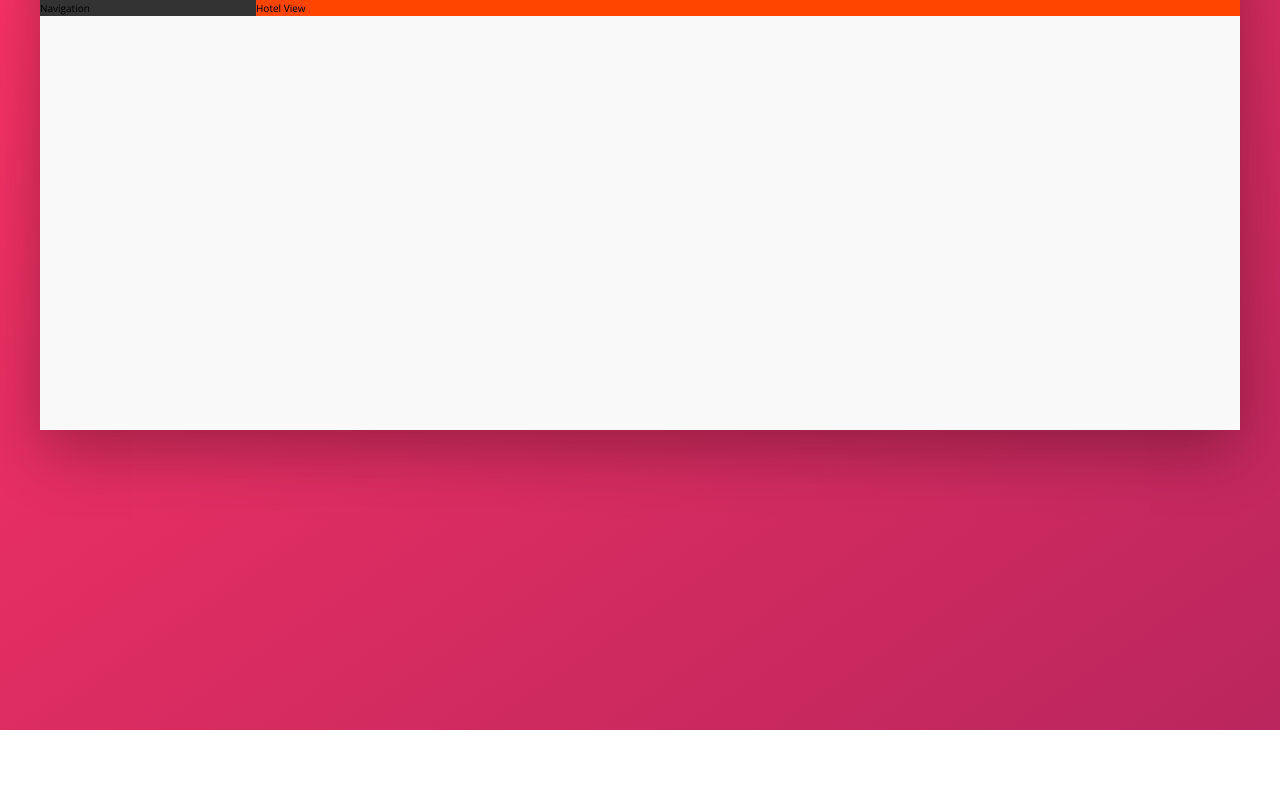
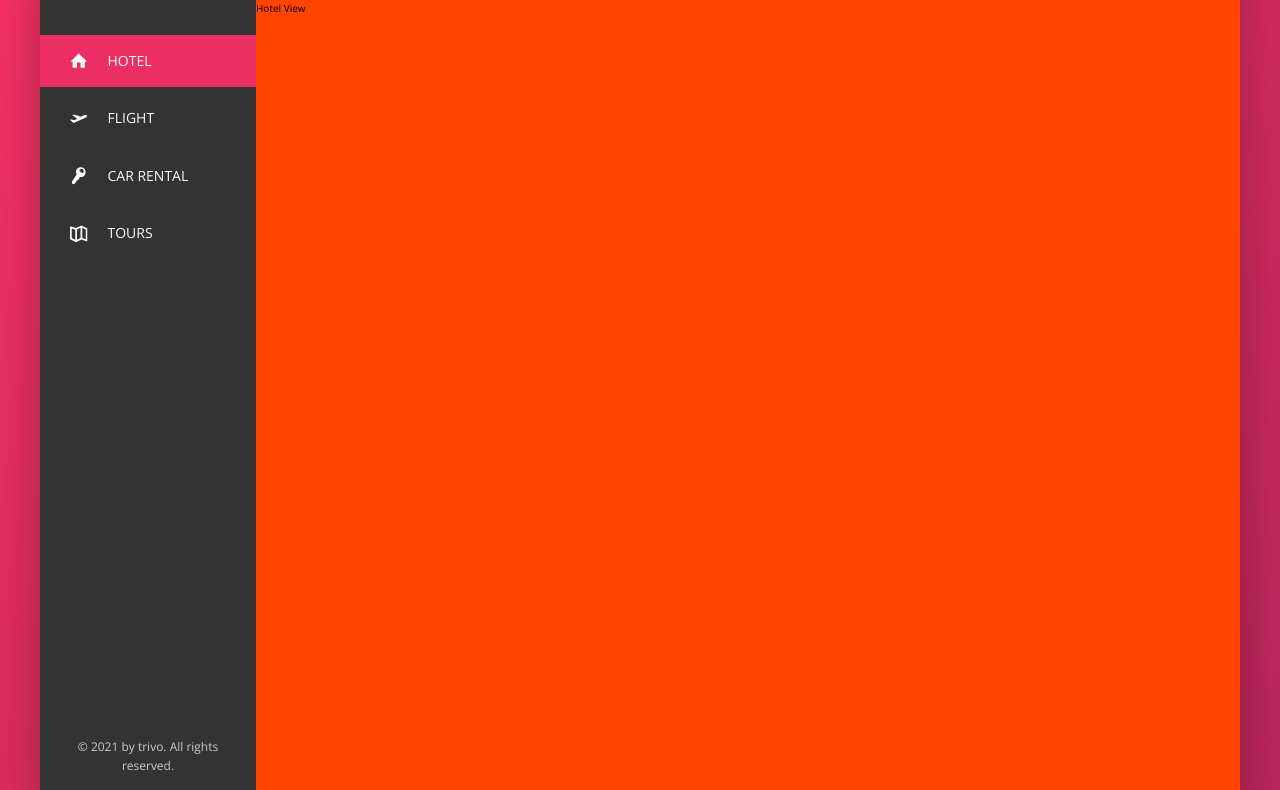
Before and after one commit to Meph384/Trivo, a website: page index.html in a window 1280 px wide. Shown: the part 150-940 px from the top of the page. Before the commit the page ends 880 px from the top, so only its background shows below. Drawn offline with nearby package versions, Linux system fonts and the light colour scheme.

Commit message:
Finish side-nav

```diff
--- a/index.html
+++ b/index.html
@@ -39,13 +39,50 @@
                     </div>
                     <div class="user-nav__user">
                         <img src="img/user.jpg" alt="User photo" class="user-nav__user-photo">
-                        <span class="user-nav__user-name">Jonas</span>
+                        <span class="user-nav__user-name">Jakub</span>
                     </div>
                 </nav>
             </header>
             <div class="content">
                 <nav class="sidebar">
-                    Navigation
+                    <ul class="side-nav">
+                        <li class="side-nav__item side-nav__item--active">
+                            <a href="#" class="side-nav__link">
+                                <svg class="side-nav__icon">
+                                    <use xlink:href="img/sprite.svg#icon-home"></use>
+                                </svg>
+                                <span>Hotel</span>
+                            </a>
+                        </li>
+                        <li class="side-nav__item">
+                            <a href="#" class="side-nav__link">
+                                <svg class="side-nav__icon">
+                                    <use xlink:href="img/sprite.svg#icon-aircraft-take-off"></use>
+                                </svg>
+                                <span>Flight</span>
+                            </a>
+                        </li>
+                        <li class="side-nav__item">
+                            <a href="#" class="side-nav__link">
+                                <svg class="side-nav__icon">
+                                    <use xlink:href="img/sprite.svg#icon-key"></use>
+                                </svg>
+                                <span>Car rental</span>
+                            </a>
+                        </li>
+                        <li class="side-nav__item">
+                            <a href="#" class="side-nav__link">
+                                <svg class="side-nav__icon">
+                                    <use xlink:href="img/sprite.svg#icon-map"></use>
+                                </svg>
+                                <span>Tours</span>
+                            </a>
+                        </li>
+                    </ul>
+
+                    <div class="legal">
+                        &copy; 2021 by trivo. All rights reserved.
+                    </div>
                 </nav>
                 <main class="hotel-view">
                     Hotel View
--- a/sass/_components.scss
+++ b/sass/_components.scss
@@ -111,3 +111,73 @@
         margin-right: 1rem;
     }
 }
+
+//////////////////////////////////
+// SIDE NAVIGATION
+.side-nav {
+    font-size: 1.4rem;
+    list-style: none;
+    margin-top: 3.5rem;
+
+    &__item {
+        position: relative; // needed for absolute positioning in ::before
+
+        &:not(:last-child) {
+            margin-bottom: .5rem; // adds space between each item of side-nav except last
+        }
+    }
+
+    &__item::before {
+        content: "";
+        position: absolute;
+        top: 0;
+        left: 0;
+        height: 100%;
+        width: 3px;
+        background-color: var(--color-primary);
+        transform: scaleY(0); // expands bar in height
+        // transform-origin: bottom;  <- allows changing from where animation begins
+        transition: transform .2s,
+                    width .4s cubic-bezier(1,0,0,1) .2s, // expands bar in width fast at the start slow in the middle and fast at the end with a delay of .2s
+                    background-color .1s; // changes color after select
+    }
+
+    &__item:hover::before,
+    &__item--active::before {
+        transform: scaleY(1); // expands in height on hover to full height
+        width: 100%; // expands in width on hover to full width
+    }
+
+    &__item:active::before {
+        background-color: var(--color-primary-light); // changes color on click to slightly lighter
+    }
+
+    &__link:link,
+    &__link:visited {
+        color: var(--color-grey-light-1);
+        text-decoration: none;
+        text-transform: uppercase;
+        padding: 1.5rem 3rem;
+        position: relative; // z-index only works on specified position
+        z-index: 10; // so the animation doesn't cover text and svg's
+
+        display: flex;
+        align-items: center; // align svg's with text
+    }
+
+    &__icon {
+        width: 1.75rem;
+        height: 1.75rem;
+        margin-right: 2rem;
+        fill: currentColor; // inherits color of a parent elemnt or of itself
+    }
+}
+
+//////////////////////////////////
+// LEGAL TEXT
+.legal {
+    font-size: 1.2rem;
+    color: var(--color-grey-light-4);
+    text-align: center;
+    padding: 2.5rem;
+}
--- a/sass/_layout.scss
+++ b/sass/_layout.scss
@@ -26,11 +26,15 @@
     background-color: var(--color-grey-dark-1);
 
     flex: 0 0 18%; // width of sidebar
+
+    display: flex;  //this
+    flex-direction: column; //this
+    justify-content: space-between; //and this allows to position sidebar ul and legal
 }
 
 .hotel-view {
     background-color: #fff;
     background-color: orangered;
-
+    height: 80rem;
     flex: 1; // occupy remaining 82% of content
 }
```
Also changed, not shown: css/style.css, img/user.jpg.
